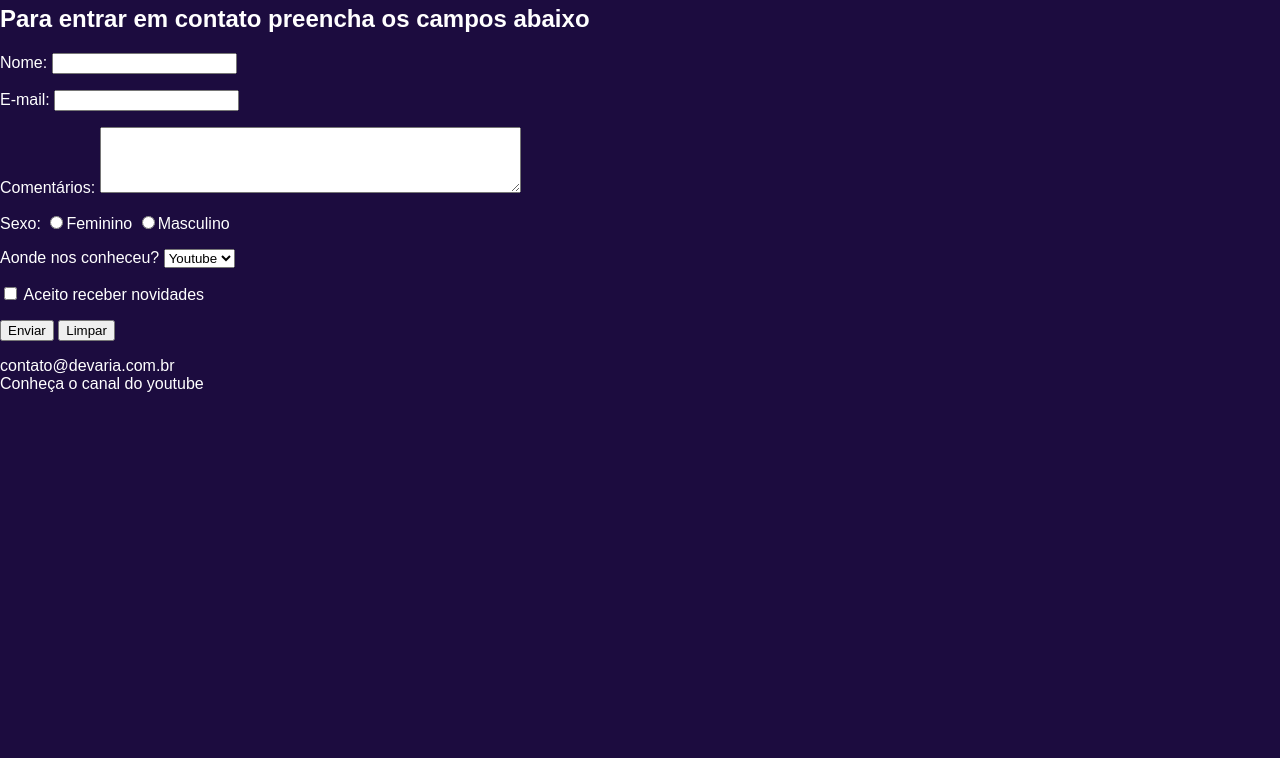
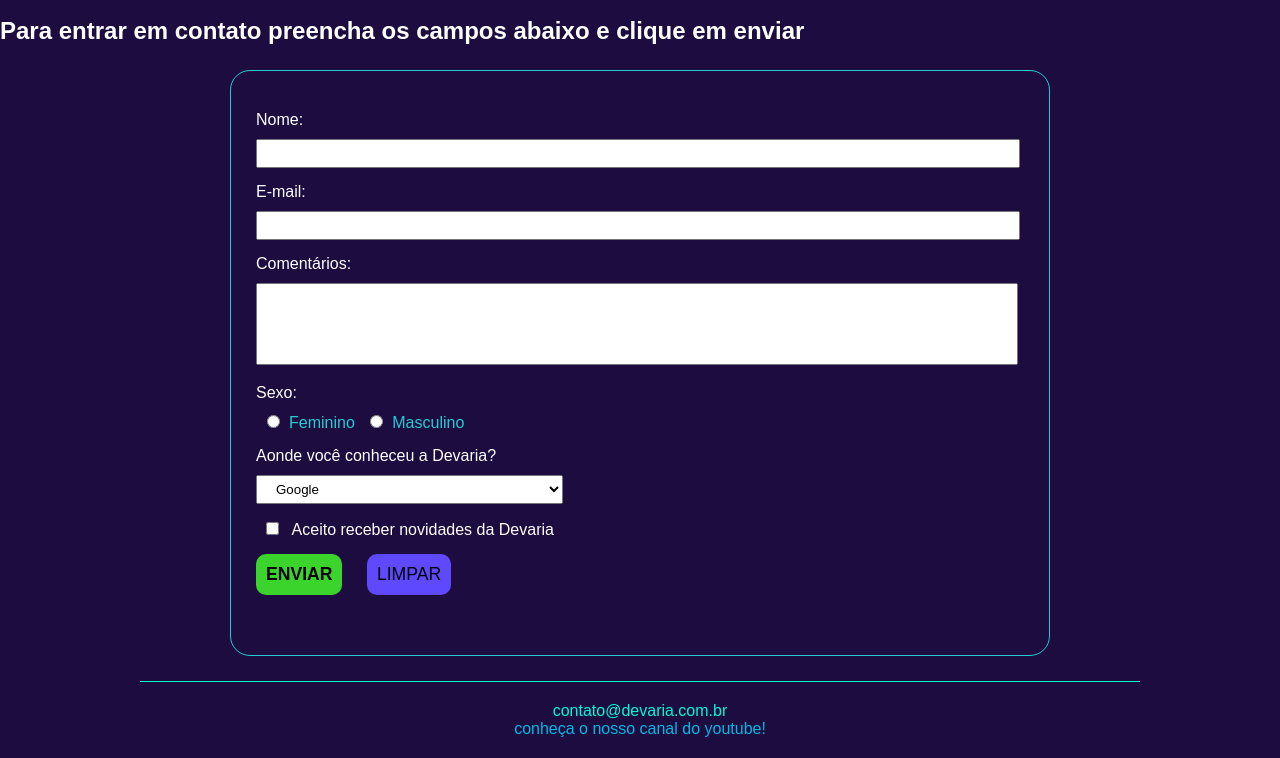
Before and after one commit to jotapemr/Devaria-CSS, a plain HTML site: page FaleConosco.html in a window 1280 px wide. Shown: the part 168-926 px from the top of the page. Before the commit the page ends 800 px from the top, so only its background shows below. Drawn offline with Linux system fonts and the light colour scheme.

Commit message:
Devaria CSS

```diff
--- a/FaleConosco.html
+++ b/FaleConosco.html
@@ -5,7 +5,13 @@
         <title>Fale Conosco</title>
         <meta name="viewport" content="width=device-width, initial-scale=1.0"/>
         <link rel="stylesheet" href="public/css/styleglobal.css"/>
+        <link rel="stylesheet" href="public/css/devaria.css"/>
+        <link rel="stylesheet" href="public/css/footer.css"/>
         <link rel="stylesheet" href="public/css/header.css"/>
+        <link rel="stylesheet" href="public/css/profs.css"/>
+        <link rel="stylesheet" href="public/css/faleconosco.css"/>
+        <link rel="stylesheet" href="public/css/devaria.css" />
+
     </head>
     <body>
         <header>
@@ -23,49 +29,49 @@
             </nav>
         </header>
         <main>
-            <h1>Fale conosco através daqui.</h1>
-            <h2>Para entrar em contato preencha os campos abaixo</h2>
-            <form action="index.html">
-                <p>
+            <h1 class="title textcenter">Fale com a devaria através dessa página</h1>
+            <h2 class="subtitle textcenter">Para entrar em contato preencha os campos abaixo e clique em enviar</h2>
+            <form action="index.html" class="contactform marginhorizontal20px">
+                <div>
                     <label>Nome:</label>
-                    <input type="text" name="Nome" maxlength="70"/>
-                </p>
-                <p>
+                    <input type="text" name="Nome" maxlength="70" required="true" />
+                </div>
+                <div>
                     <label>E-mail:</label>
-                    <input type="text" name="Email" maxlength="150"/>
-                </p>
-                <p>
+                    <input type="text" name="Email" maxlength="150" required="true" />
+                </div>
+                <div>
                     <label>Comentários:</label>
-                    <textarea name="Comentario" cols="50" rows="4"></textarea>
-                </p>
-                <p>
+                    <textarea name="Comentario" cols="50" rows="4" required="true"></textarea>
+                </div>
+                <div>
                     <label>Sexo:</label>
-                    <input type="radio" name="Sexo" /><span>Feminino</span>         <!--usar o mesmo nome pra não poder marcar os 2-->
+                    <input type="radio" name="Sexo" /><span>Feminino</span>
                     <input type="radio" name="Sexo" /><span>Masculino</span>
-                </p>
-                <p>
-                    <label>Aonde nos conheceu?</label>
+                </div>
+                <div>
+                    <label>Aonde você conheceu a Devaria?</label>
                     <select name="Conheceu">
-                        <option selected>Youtube</option>
+                        <option>Youtube</option>
                         <option>Amigos</option>
-                        <option>Google</option>
+                        <option selected>Google</option>
                         <option>Outros</option>
                     </select>
-                </p>
-                <p>
-                    <input type="checkbox" name="Aceite"/>
-                    <span>Aceito receber novidades</span>
-                </p>
-                <p>
-                    <input type="submit" name="Enviar" value="Enviar"/>
-                    <input type="reset" name="Limpar" value="Limpar"/>
-                </p>
+                </div>
+                <div>
+                    <input type="checkbox" name="Aceite" />
+                    <span>Aceito receber novidades da Devaria</span>
+                </div>
+                <div>
+                    <input type="submit" name="Enviar" value="Enviar" />
+                    <input type="reset" name="Limpar" value="Limpar" />
+                </div>
             </form>
         </main>
         <footer>
             <section>
-                <span>contato@devaria.com.br</span> <br/>
-                <span>Conheça o canal do youtube</span>
+                <span>contato@devaria.com.br</span> <br />
+                <span>Conheça o nosso canal do Youtube!</span>
             </section>
         </footer>
     </body>
--- /dev/null
+++ b/public/css/faleconosco.css
@@ -0,0 +1,88 @@
+.sub-title {
+    margin: 0 20px;
+}
+
+main .contactform > div {
+    margin: 15px 0px;
+}
+
+main .contactform > div label {
+    display: block;
+    margin-bottom: 10px;
+}
+
+main .contactform input,
+main .contactform select,
+main .contactform textarea {
+    width: 90%;
+    padding: 5px 15px;
+    outline-color: #3bd42d;
+}
+
+main .contacform select {
+    width: 100%;
+}
+
+main .contactform textarea {
+    resize: none;
+    padding-top: 15px;
+}
+
+main .contactform > div input[type="radio"],
+main .contactform > div input[type="checkbox"] {
+    width: 25px;
+}
+
+main .contactform > div:nth-child(4) span {
+    color: #25cbd3;
+}
+
+main .contactform > div input[type="submit"],
+main .contactform > div input[type="reset"] {
+    width: 100%;
+    margin-bottom: 20px;
+    border: none;
+    text-transform: uppercase;
+    border-radius: 10px;
+    font-size: 1.1em;
+}
+
+main .contactform > div input[type="submit"] {
+    background-color: #3bd42d;
+    padding: 10px;
+    font-weight: bold;
+}
+
+main .contactform > div input[type="reset"] {
+    background-color: #5e49ff;
+}
+
+@media screen and (min-width: 992px) {
+    main .contactform {
+        width: 60%;
+        border: 1px solid #25cbd3;
+        border-radius: 20px;
+        padding: 25px;
+        margin: 25px auto;
+    }
+
+    main .contactform input,
+    main .contactform textarea {
+        width: 95%;
+    }
+
+    main .contactform select {
+        width: 40%;
+    }
+
+    main .contactform > div input[type="submit"],
+    main .contactform > div input[type="reset"] {
+        width: auto;
+        padding: 10px;
+        outline: none;
+    }
+
+    main .contactform > div input[type="submit"] {
+        margin-right: 20px;
+    }
+}
--- a/public/css/footer.css
+++ b/public/css/footer.css
@@ -1 +1,18 @@
-/*ESTILOS DO RADAPÉ*/
+/*ESTILOS RADAPÉ*/
+
+footer {
+    text-align: center;
+    border-top: 1px solid #00ffc8;
+    padding: 20px;
+    width: 75%;
+    margin: auto;
+    text-transform: lowercase;
+}
+
+footer section span:first-child {
+    color: #00f8d7;
+}
+
+footer section span:last-child {
+    color: #04b7e4;
+}
--- a/public/css/header.css
+++ b/public/css/header.css
@@ -1,4 +1,4 @@
-/*ESTILOS DO HEADER*/
+/*ESTILOS HEADER*/
 
 header .linklogo {
     display: block;
--- /dev/null
+++ b/public/css/profs.css
@@ -0,0 +1,19 @@
+.contentcontainer {
+    padding: 20px;
+}
+
+.contentcontainer h2.title {
+    font-size: 1.5em;
+}
+
+.contentcontainer > div img {
+    width: 98%;
+    border-radius: 20px;
+    border: 5px double;
+}
+
+@media screen and (min-width: 992px) {
+    .contentcontainer article p {
+        margin: 0 auto 10px;
+    }
+}
--- a/public/css/styleglobal.css
+++ b/public/css/styleglobal.css
@@ -1,4 +1,4 @@
-/*ESTILOS GLOBAIS DA PÁGINA*/
+/*ESTILOS GLOBAIS*/
 
 html{
     height: 100px;
@@ -11,3 +11,32 @@ body{
     color: white;
     margin: 0%;
 }
+
+.title {
+    padding: 0 20px;
+    font-size: 1.75em;
+    text-transform: uppercase;
+}
+
+h1.title {
+    margin: 40px auto 20px;
+}
+
+.text-justify {
+    text-align: justify;
+}
+
+.text-center {
+    text-align: center;
+}
+
+.margin-horizontal-20px {
+    margin-left: 20px;
+    margin-right: 20px;
+}
+
+@media screen and (min-width: 992px) {
+    .width-50pct-desktop {
+        width: 50% !important;
+    }
+}
```
Also changed, not shown: Devstar.html (+38 -16 lines), index.html (+4 -4 lines), professores.html (+14 -10 lines), public/css/index.css (+28 -1 lines).
